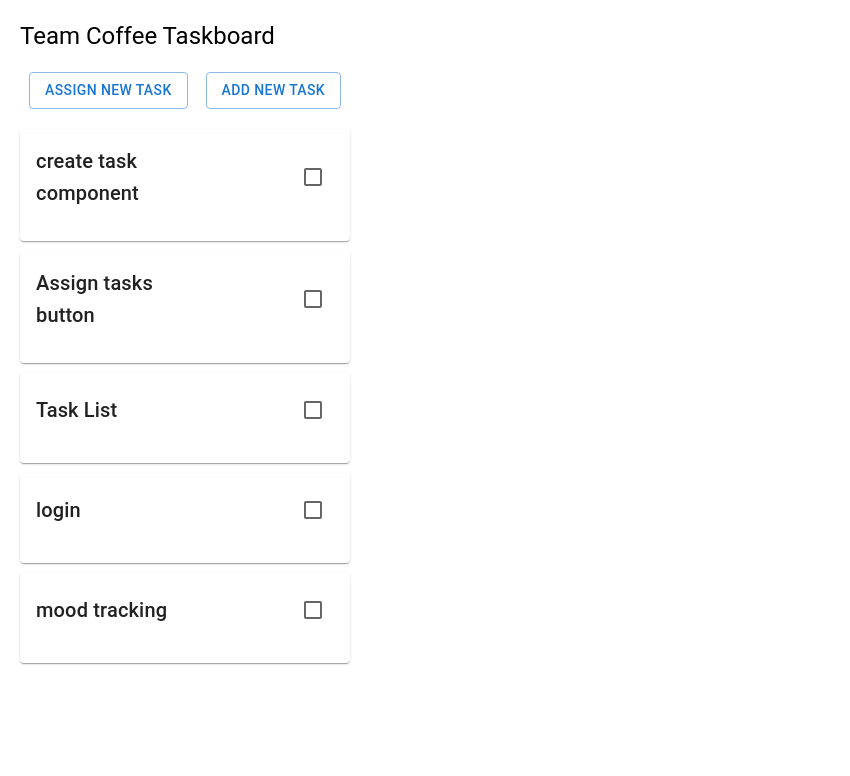
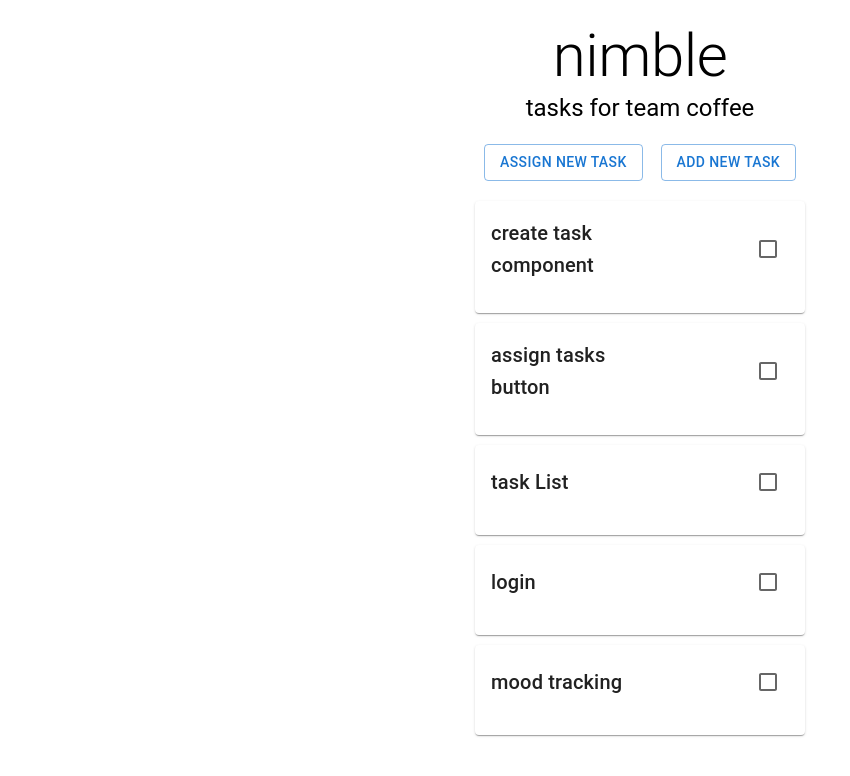
Before and after one commit to 397-f21/coffee-nimble, a React (Create React App) app: page / in a window 1280 px wide. Shown: the top 776 px of the page, without its empty margins (0-850 px from the left). Built offline with nearby package versions, Linux system fonts and the light colour scheme.

Commit message:
back to prior, overall styling

```diff
--- a/src/App.css
+++ b/src/App.css
@@ -2,10 +2,16 @@
   display: flex;
   flex-direction: column;
   justify-content: center;
-  align-items: flex-start;
+  align-items: center;
   gap: 20px;
   padding: 20px;
+}
 
+.App-header {
+  display: flex;
+  flex-direction: column;
+  justify-content: center;
+  align-items: center;
 }
 
 .button-group {
@@ -60,29 +66,30 @@ li {
   margin: 2px;
 }
 
-#Yijing {
+.Yijing {
   background: rgb(0, 183, 255);
 }
 
-#Misha {
+.Misha {
   background: rgb(0, 255, 157);
 }
 
-#Daniel {
+.Daniel {
   background: rgb(188, 124, 207);
 }
 
-#Jake {
+.Jake {
   background: rgb(245, 238, 139);
 }
 
-#Iris {
+.Iris {
   background: rgb(245, 139, 139);
 }
 
-#Carina {
+.Carina {
   background: rgb(76, 127, 238);
 }
+
 
 /* @media (prefers-reduced-motion: no-preference) {
   .App-logo {
--- a/src/App.js
+++ b/src/App.js
@@ -4,7 +4,6 @@ import TaskCard from "./components/TaskCard";
 import AssignButton from './components/assignButton';
 import Typography from "@mui/material/Typography";
 import React, { useState} from 'react';
-
 
 let taskList = [
   {
@@ -16,7 +15,7 @@ let taskList = [
       "completed": false
   },
   {
-      "description": "Assign tasks button",
+      "description": "assign tasks button",
       "difficulty": 3,
       "assignees": [
       ],
@@ -24,10 +23,9 @@ let taskList = [
       "completed": false
   },
   {
-      "description": "Task List",
+      "description": "task List",
       "difficulty": 3,
       "assignees": [
-
       ],
       "priority": 3,
       "completed": false
@@ -87,8 +85,11 @@ function App() {
   return (
     <div className="App">
       <header className="App-header">
-        <Typography variant="h5">
-          Team Coffee Taskboard
+        <Typography className="title" variant="h2">
+          nimble
+        </Typography>
+        <Typography className="title" variant="h5">
+          tasks for team coffee
         </Typography>
       </header>
       <div className="body">
--- a/src/components/TaskCard.js
+++ b/src/components/TaskCard.js
@@ -4,8 +4,6 @@ import CardActions from "@mui/material/CardActions";
 import CardContent from "@mui/material/CardContent";
 import Typography from "@mui/material/Typography";
 import ControlledCheckbox from "./ControlledCheckBox";
-import Stack from '@mui/material/Stack';
-import Chip from '@mui/material/Chip';
 import "../App.css";
 // import $ from "jquery";
 // window.$ = $;
@@ -14,21 +12,16 @@ export default function TaskCard({ task }) {
 
   return (
     <div>
-      <Card className="card" sx={{ minWidth: 330 }}>
+      <Card className="card" sx={{ width: 330 }}>
         <CardContent className="cardContent">
           <Typography className="cardDescription" variant="h6">
             {task.description}
           </Typography>
-          <Stack direction="column" spacing={1}>
-            {task.assignees.map((name) => (
-              <Chip
-                key={name}
-                label={name}
-                id={name}
-                sx={{ height: '80%' }}
-                />
+          <Typography variant="subtitle1" component="div" sx={{ width: 75 }}>
+            {task.assignees.map((listitem) => (
+              <li className={listitem} key={listitem}>{listitem}</li>
             ))}
-          </Stack>
+          </Typography>
           {/* <Checkbox checked={task().completed} /> */}
           <ControlledCheckbox isChecked={task.completed}></ControlledCheckbox>
         </CardContent>
```
